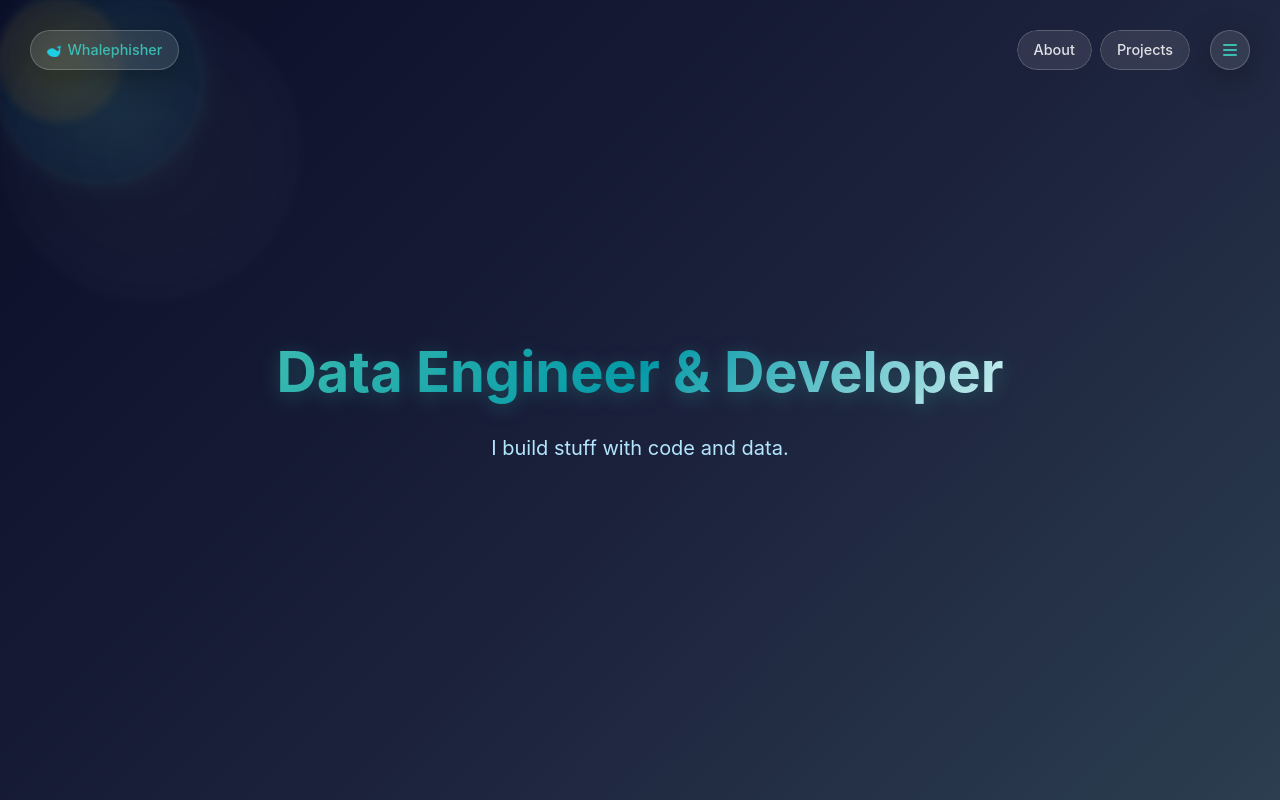
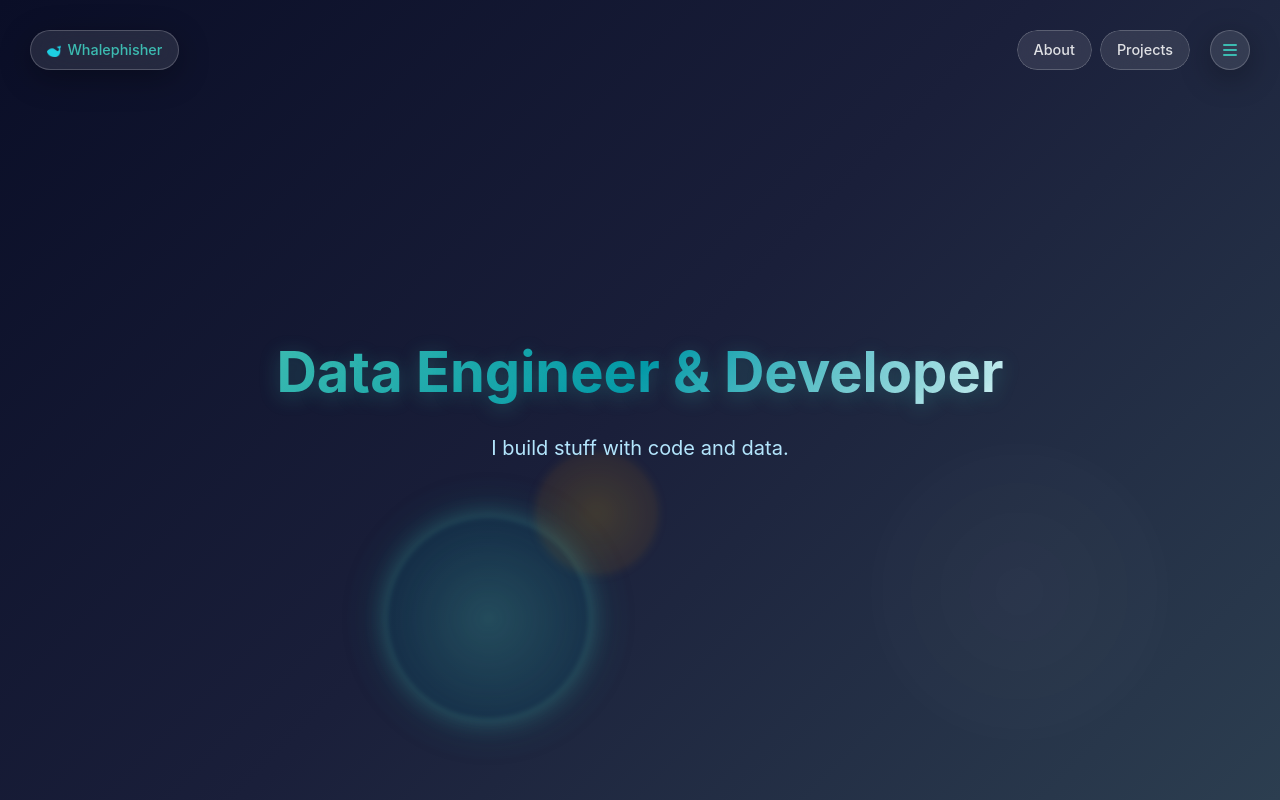
Before and after one commit to whalephisher/whalephisher.github.io, a React (Vite) app: page / in a window 1280 px wide. Shown: the top 800 px of the page. Built offline with nearby package versions, Linux system fonts and the light colour scheme.

Commit message:
fix: remove CSS animations conflicting with JS circle movement

```diff
--- a/src/components/layout/Hero.css
+++ b/src/components/layout/Hero.css
@@ -28,15 +28,6 @@
     border-radius: 50%;
     opacity: 0.1;
     filter: blur(2px);
-    animation: float 6s ease-in-out infinite;
-}
-
-.parallax-circle:nth-child(2) {
-    animation-delay: -2s;
-}
-
-.parallax-circle:nth-child(3) {
-    animation-delay: -4s;
 }
 
 .circle-lg {
@@ -210,13 +201,13 @@
 
 /* Star glow circle class */
 .circle-star-beam {
-    animation: starGlow 4s ease-in-out infinite, float 6s ease-in-out infinite;
+    animation: starGlow 4s ease-in-out infinite;
 }
 
 /* Shooting star effect for small circle */
 .circle-shooting-star {
     position: relative;
-    animation: float 6s ease-in-out infinite, shootingStarPulse 15s ease-in-out infinite;
+    animation: shootingStarPulse 15s ease-in-out infinite;
 }
 
 .circle-shooting-star::before {
@@ -253,7 +244,6 @@
 
     0%,
     85% {
-        transform: scale(1);
         opacity: 0.4;
         box-shadow:
             0 0 10px rgba(255, 193, 7, 0.2),
@@ -261,7 +251,6 @@
     }
 
     87% {
-        transform: scale(1.3);
         opacity: 0.9;
         box-shadow:
             0 0 25px rgba(255, 193, 7, 0.6),
@@ -270,7 +259,6 @@
     }
 
     92% {
-        transform: scale(1.1);
         opacity: 0.7;
         box-shadow:
             0 0 20px rgba(255, 193, 7, 0.4),
@@ -278,7 +266,6 @@
     }
 
     100% {
-        transform: scale(1);
         opacity: 0.4;
         box-shadow:
             0 0 10px rgba(255, 193, 7, 0.2),
```
